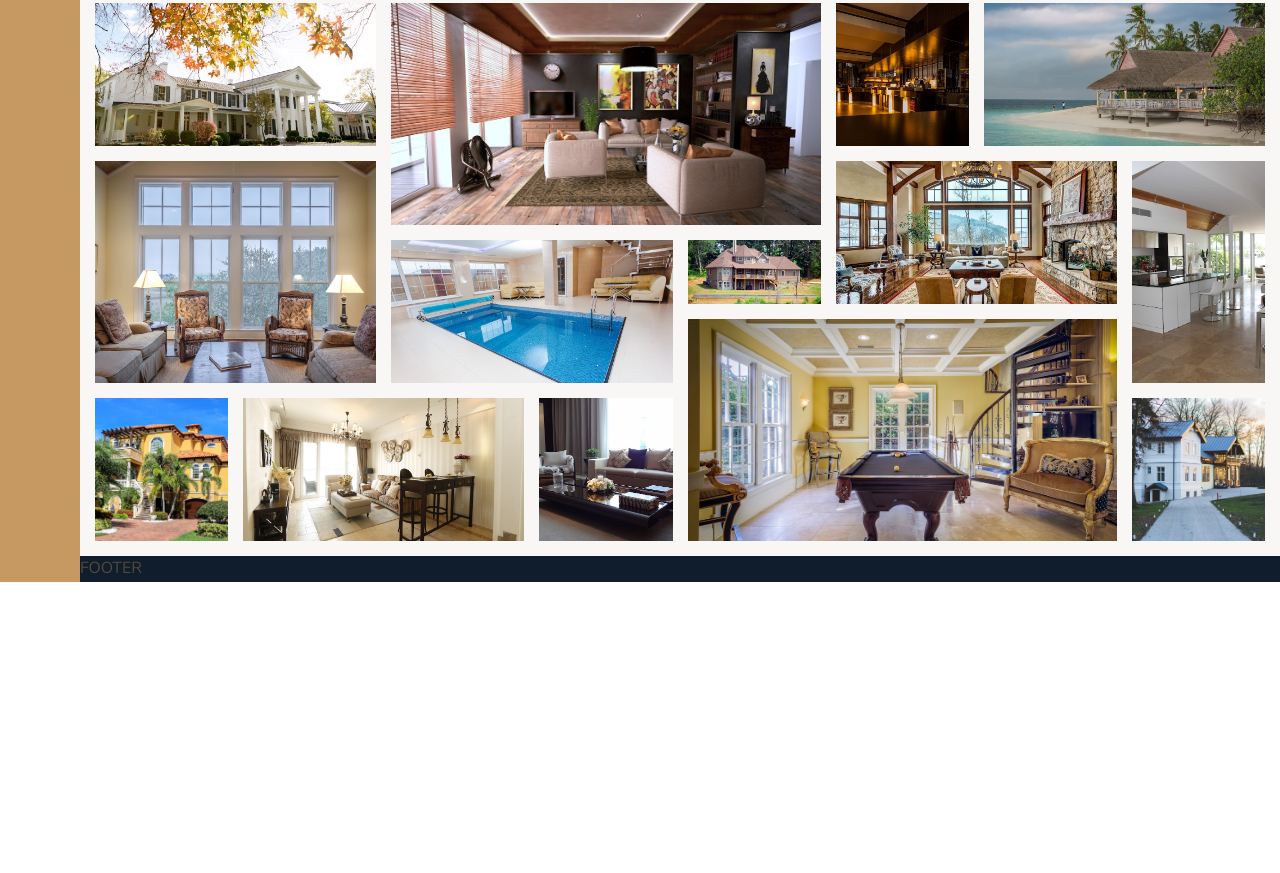
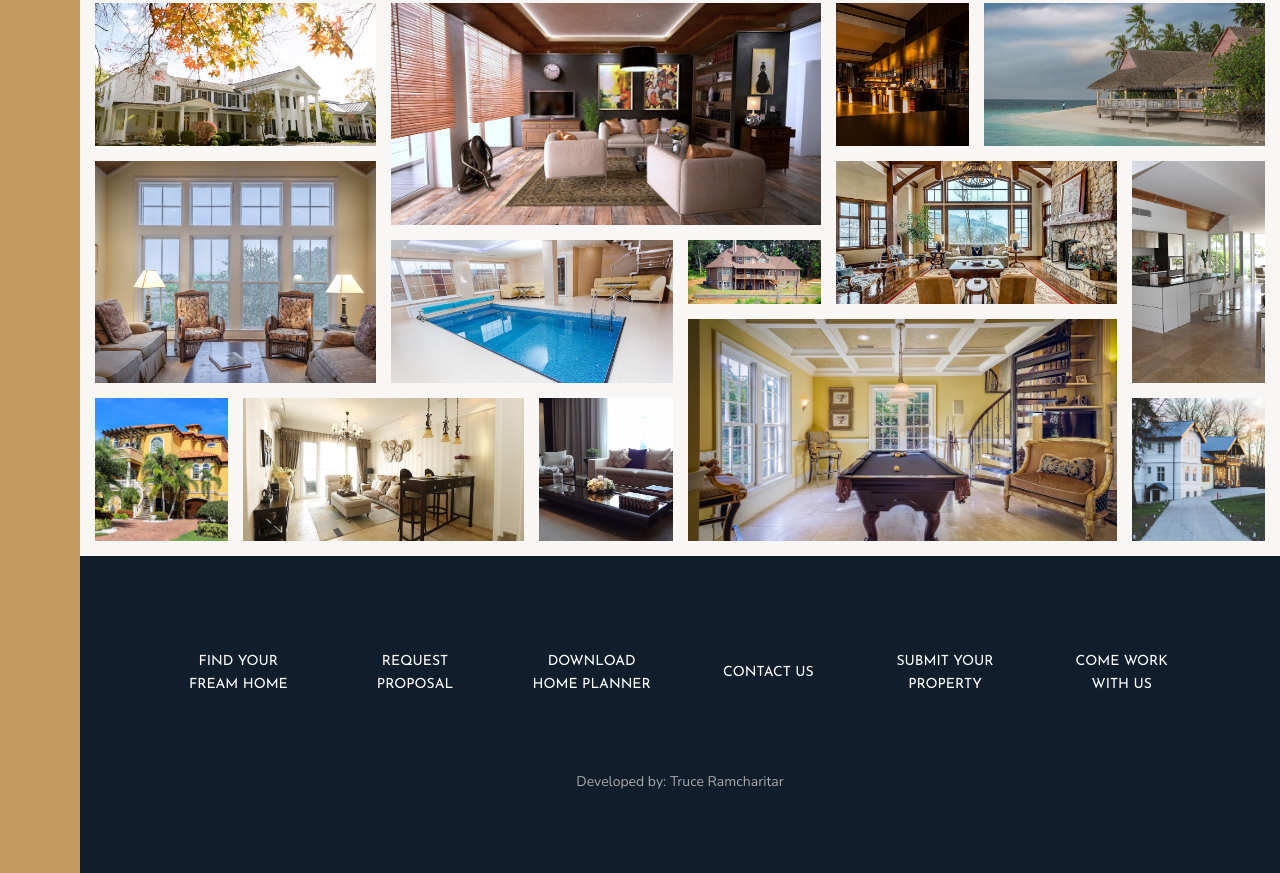
Before and after one commit to DevTruce/nexter, a website: page index.html in a window 1280 px wide. Shown: the part 3084-3957 px from the top of the page. Before the commit the page ends 3666 px from the top, so only its background shows below. Drawn offline with nearby package versions, Linux system fonts and the light colour scheme.

Commit message:
completed footer

```diff
--- a/index.html
+++ b/index.html
@@ -651,6 +651,33 @@
     ////////////////////////////////////////
     // FOOTER
    -->
-    <footer class="footer">FOOTER</footer>
+    <footer class="footer">
+      <ul class="nav">
+        <li class="nav__item">
+          <a href="#" class="nav__link">Find your fream home</a>
+        </li>
+        <li class="nav__item">
+          <a href="#" class="nav__link">Request proposal</a>
+        </li>
+
+        <li class="nav__item">
+          <a href="#" class="nav__link">Download home planner</a>
+        </li>
+
+        <li class="nav__item">
+          <a href="#" class="nav__link">Contact us</a>
+        </li>
+
+        <li class="nav__item">
+          <a href="#" class="nav__link">Submit your property</a>
+        </li>
+
+        <li class="nav__item">
+          <a href="#" class="nav__link">Come work with us</a>
+        </li>
+      </ul>
+
+      <div class="copyright">Developed by: Truce Ramcharitar</div>
+    </footer>
   </body>
 </html>
--- a/src/sass/_base.scss
+++ b/src/sass/_base.scss
@@ -58,6 +58,3 @@ body {
 ::-webkit-scrollbar-thumb:hover {
   background: $color-primary-dark;
 }
-
-/////////////////////////////////////////////////////////
-//
--- a/src/sass/_footer.scss
+++ b/src/sass/_footer.scss
@@ -4,4 +4,53 @@
   background-color: $color-secondary;
 
   grid-column: full-start / full-end;
+
+  padding: 8rem;
 }
+
+.nav {
+  list-style: none;
+
+  display: grid;
+  grid-template-columns: repeat(auto-fit, minmax(15rem, 1fr));
+  grid-gap: 2rem;
+  align-items: center;
+
+  &__item {
+  }
+
+  &__link:link,
+  &__link:visited {
+    display: block;
+    text-decoration: none;
+    font-size: 1.4rem;
+    color: #fff;
+    text-transform: uppercase;
+    font-family: $font-display;
+    text-align: center;
+    padding: 1.5rem;
+
+    transition: all 200ms;
+  }
+
+  &__link:hover,
+  &__link:hover {
+    background-color: rgba(#fff, 0.5);
+    transform: translateY(-0.5rem);
+  }
+
+  &__link:active {
+    background-color: $color-primary;
+    transform: translateY(-0.2rem);
+  }
+}
+
+/////////////////////////////////////////////////////////
+// COPYRIGHT
+
+.copyright {
+  color: $color-grey-light-2;
+  font-size: 1.4rem;
+  margin-top: 6rem;
+  text-align: center;
+}
```
Also changed, not shown: src/css/style.css.
